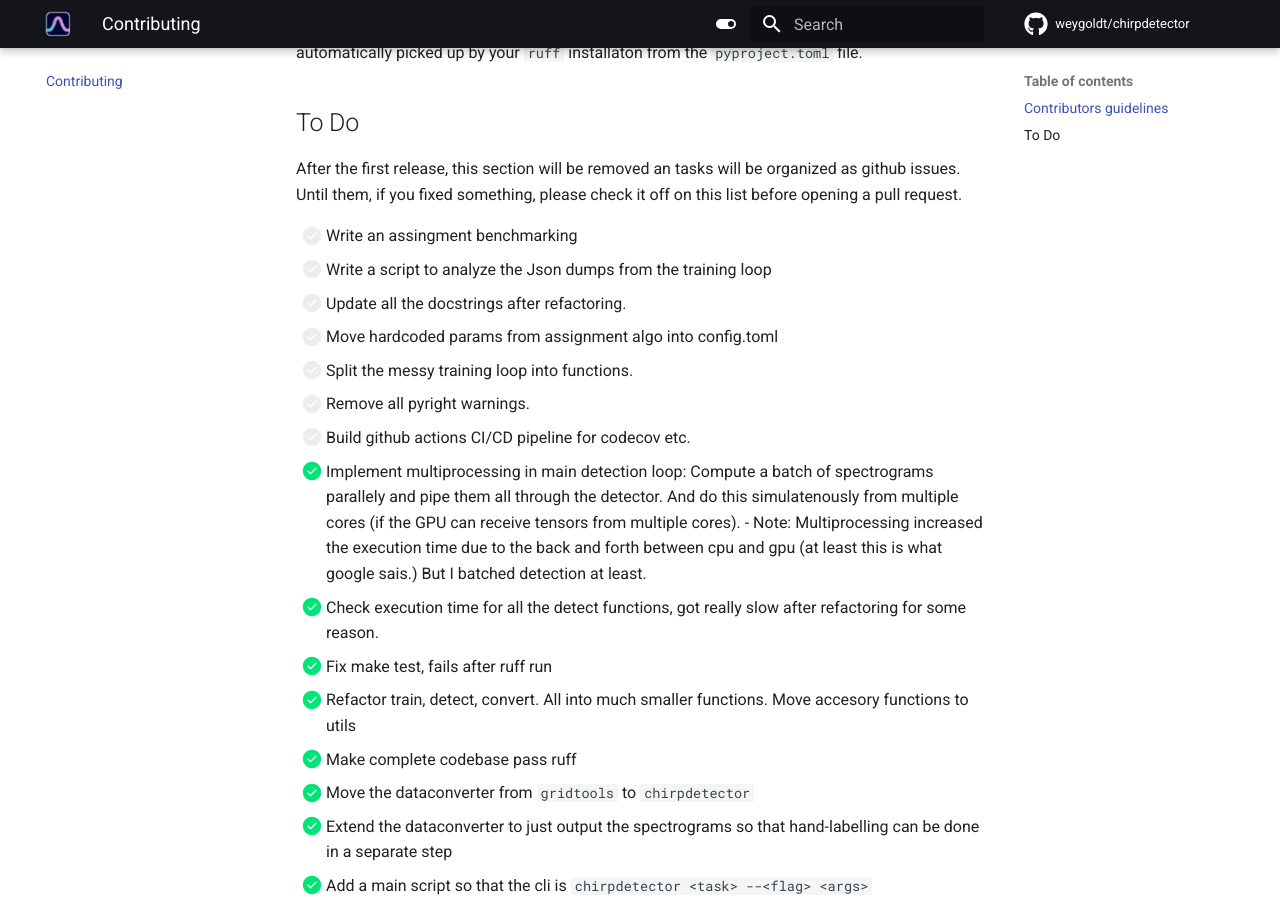
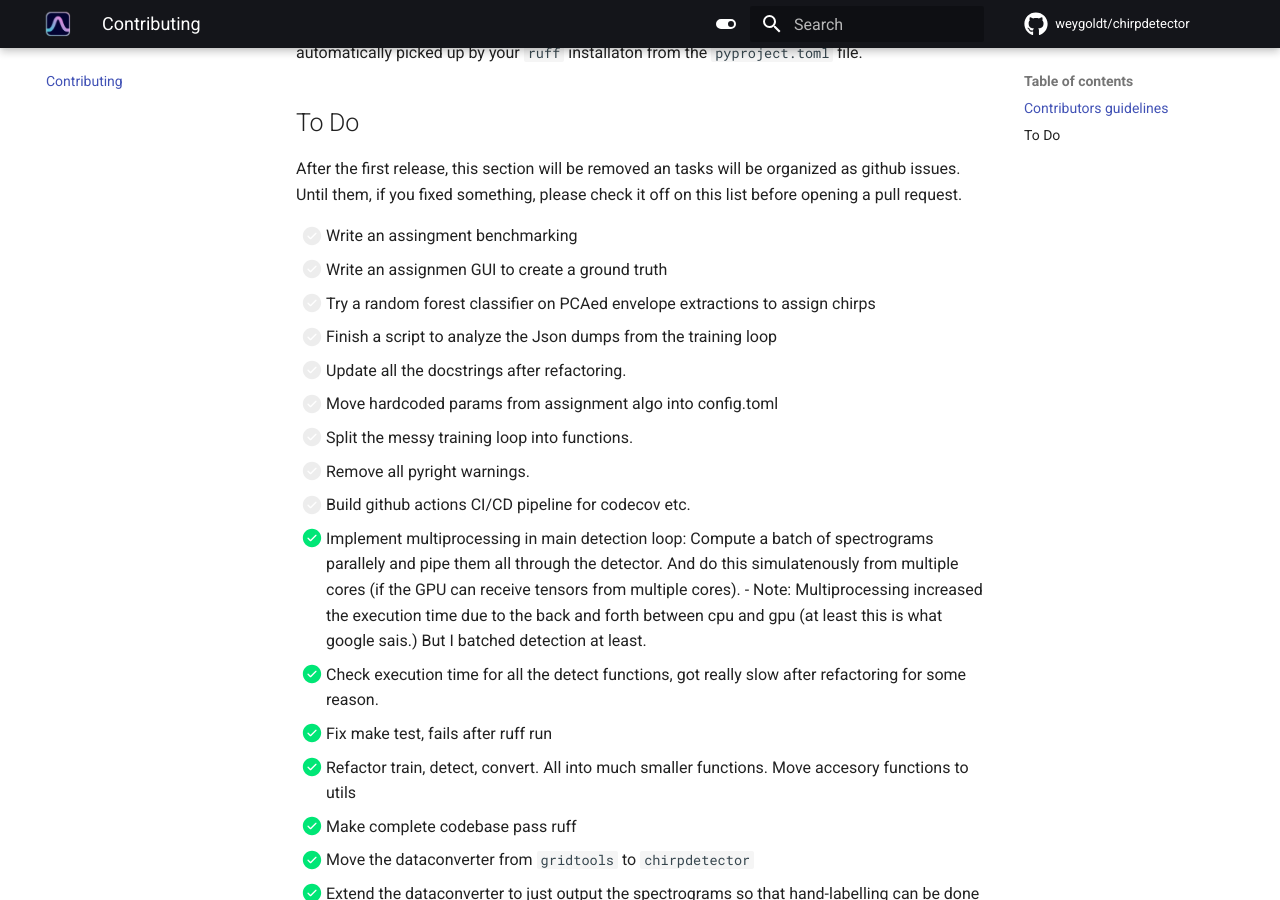
Before and after one commit to weygoldt/chirpdetector, an MkDocs documentation site: the page built from docs/contributing.md, in a window 1280 px wide and 900 px high, scrolled down 802 px. Built offline with MkDocs 1.6.1 and Material for MkDocs 9.7.7, drawn with Linux system fonts in a browser that asks for light colours; emoji names are drawn with the system emoji font; comment, search, counter and statistics services are not loaded.

Commit message:
update todo

```diff
--- a/docs/contributing.md
+++ b/docs/contributing.md
@@ -30,7 +30,9 @@ as github issues. Until them, if you fixed something, please check it off on thi
 list before opening a pull request.
 
 - [ ] Write an assingment benchmarking
-- [ ] Write a script to analyze the Json dumps from the training loop
+- [ ] Write an assignmen GUI to create a ground truth
+- [ ] Try a random forest classifier on PCAed envelope extractions to assign chirps
+- [ ] Finish a script to analyze the Json dumps from the training loop
 - [ ] Update all the docstrings after refactoring.
 - [ ] Move hardcoded params from assignment algo into config.toml
 - [ ] Split the messy training loop into functions.
```
